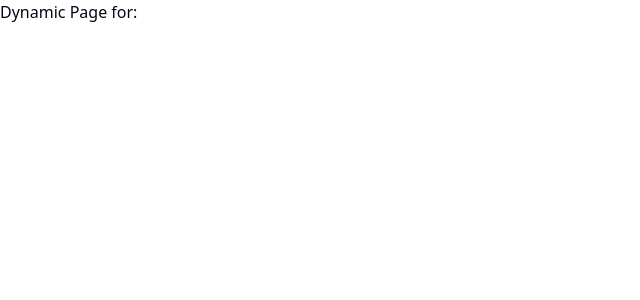
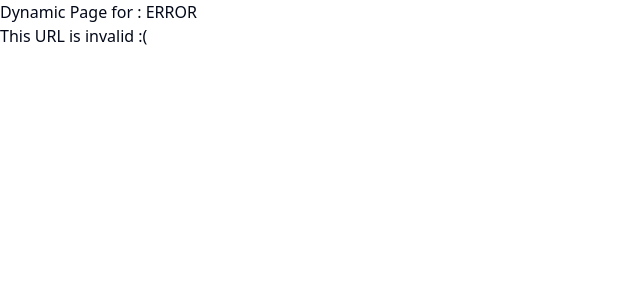
Before and after one commit to kcui5/chatwithanywebsite, a Next.js app: page / in a window 1280 px wide. Shown: the top 300 px of the page, without its empty margins (0-640 px from the left). Built offline with nearby package versions, Linux system fonts and the light colour scheme.

Commit message:
decode url dynamic route

```diff
--- a/app/[...slug]/page.tsx
+++ b/app/[...slug]/page.tsx
@@ -1,9 +1,60 @@
-export default function DynamicPage({ params } : { params: { slug: string[] } }) {
+function isValidUrl(url: string): boolean {
+  // Checks if the given url is valid
+  // Uses regex for any URL that is a base URL, has a subdomain, or a path
+  // Taken from freeCodeCamp: https://www.freecodecamp.org/news/how-to-write-a-regular-expression-for-a-url/
+  // Modified to require https or http and allow any amount of subpaths, query parameters, hash fragments
+  const urlRegex = /^(https?:\/\/)([\w.-]+\.)+[\w-]+(\/[\w- .\/?%&=]*)?(?:\?[^\s#]*)?(?:#[^\s]*)?$/;
+  return urlRegex.test(url);
+}
+
+function isHttpOrHttps(urlHeader: string): boolean {
+  return urlHeader === "https%3A" || urlHeader === "http%3A"
+}
+
+function getDecodedUrlHeader(url: string): string {
+  //Checks if the URL is HTTPS
+  if (url === "https%3A") {
+    return "https://"
+  } else if (url === "http%3A") {
+    return "http://"
+  }
+  return "ERROR"
+}
+
+function decodeSlug(slug: string | string[]): string {
+  if (Array.isArray(slug)) {
+    return slug.map(segment => decodeURIComponent(segment)).join('/')
+  }
+  return decodeURIComponent(slug);
+}
+
+export default function DynamicPage({ params } : { params: { slug: string | string[] } }) {
     const slug = params.slug
     console.log(`Received slug ${slug}`)
+
+    let validSlug: boolean = true
+    if (!Array.isArray(slug) || !isHttpOrHttps(slug[0])) {
+      validSlug = false
+    }
+
+    const urlHeader = getDecodedUrlHeader(slug[0])
+    if (urlHeader === "ERROR") {
+      validSlug = false
+    }
+    const decodedSlug = decodeSlug(slug.slice(1))
+    const userURL = urlHeader + decodedSlug
+    if (!isValidUrl(userURL)) {
+      validSlug = false
+    }
+    console.log(`Decoded slug as: ${userURL}`)
+    console.log(`URL is valid: ${validSlug}`)
+
     return (
       <div>
-        <h1>Dynamic Page for: {slug}</h1>
+        <h1>Dynamic Page for : {userURL}</h1>
+        <div>{
+          !validSlug && <h1>This URL is invalid :&#40;</h1>
+        }</div>
       </div>
     )
 }
```
